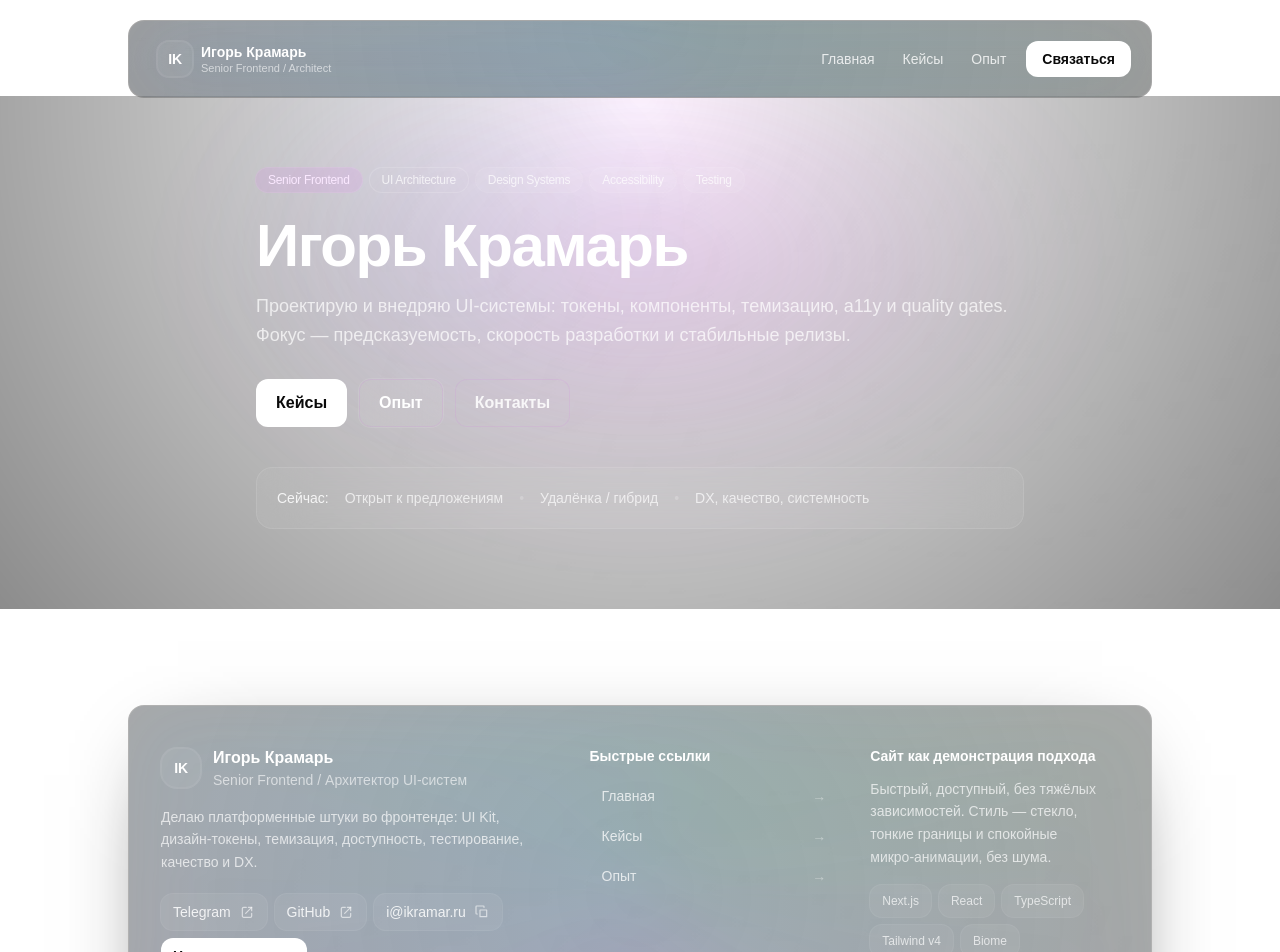
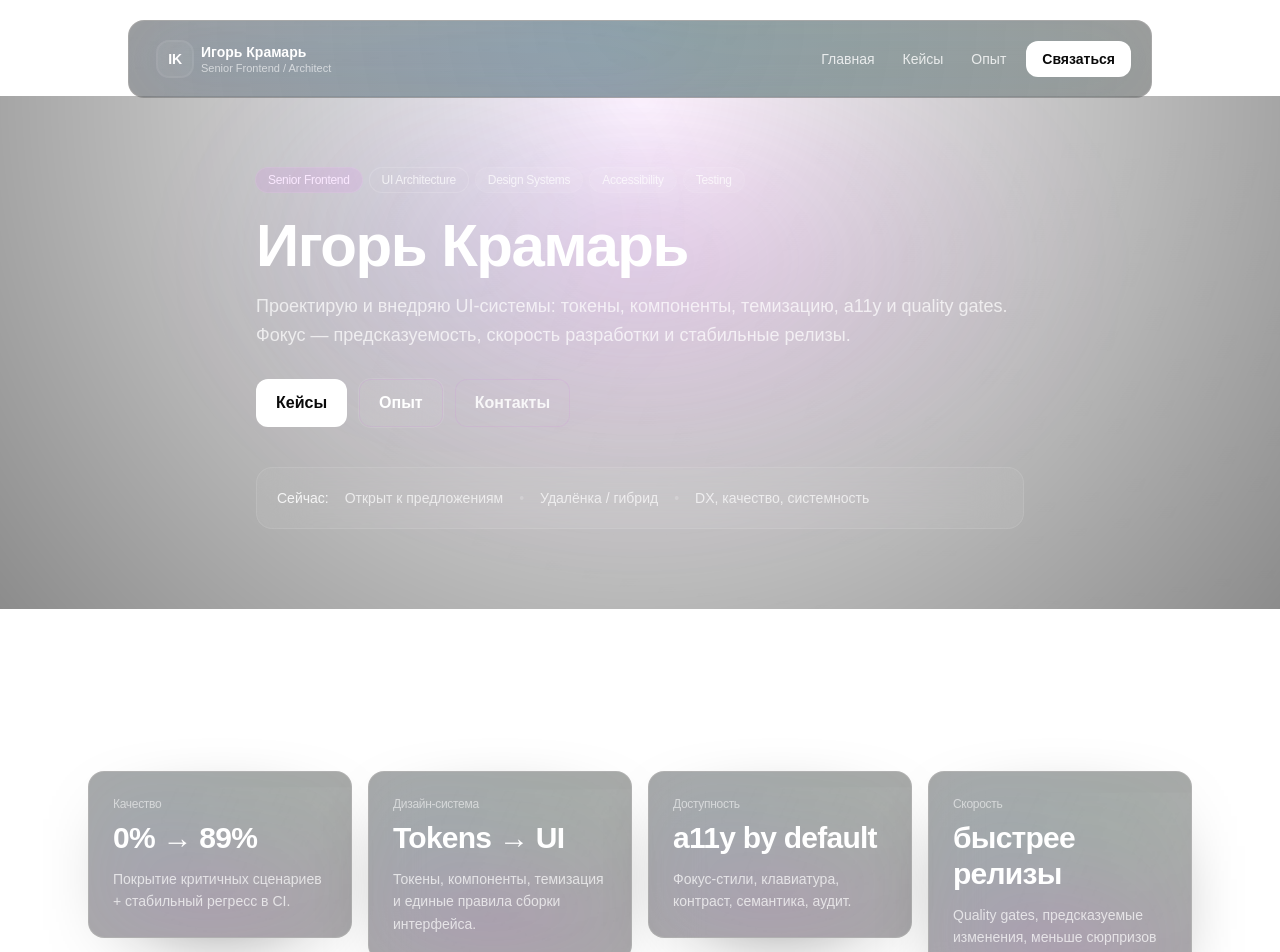
Before and after one commit to IgorKramar/kramar_portfolio, a Next.js app: page / in a window 1280 px wide. Shown: the top 952 px of the page. Built offline with nearby package versions, Linux system fonts and the light colour scheme.

Commit message:
feature: add AchievementsSection for main page

```diff
--- a/src/app/page.tsx
+++ b/src/app/page.tsx
@@ -1,9 +1,10 @@
-import { HeroSection } from "@/components";
+import { AchievementsSection, HeroSection } from "@/components";
 
 export default function HomePage() {
   return (
     <>
       <HeroSection />
+      <AchievementsSection />
       {/* дальше будут секции лонгрида */}
     </>
   );
--- a/src/components/index.ts
+++ b/src/components/index.ts
@@ -1,4 +1,4 @@
 export { CheckIcon, CopyIcon, ExternalIcon } from "./icons";
 export { Container, Footer, Header, Section } from "./layout";
-export { HeroSection } from "./pages";
+export { AchievementsSection, HeroSection } from "./pages";
 export { Badge, Button, Card, CardShell } from "./ui";
--- /dev/null
+++ b/src/components/pages/home/AchievementsSection/AchievementsSection.tsx
@@ -0,0 +1,48 @@
+import { Section } from "@/components";
+import { AchievementCard } from "./components";
+
+const ACHIEVEMENTS = [
+  {
+    label: "Качество",
+    value: "0% → 89%",
+    description: "Покрытие критичных сценариев + стабильный регресс в CI.",
+  },
+  {
+    label: "Дизайн‑система",
+    value: "Tokens → UI",
+    description: "Токены, компоненты, темизация и единые правила сборки интерфейса.",
+  },
+  {
+    label: "Доступность",
+    value: "a11y by default",
+    description: "Фокус‑стили, клавиатура, контраст, семантика, аудит.",
+  },
+  {
+    label: "Скорость",
+    value: "быстрее релизы",
+    description: "Quality gates, предсказуемые изменения, меньше сюрпризов в проде.",
+  },
+] as const;
+
+export function AchievementsSection() {
+  return (
+    <Section
+      id="achievements"
+      title="Результаты"
+      description="Коротко о том, что обычно улучшается после внедрения системного подхода."
+      size="wide"
+      tone="tight"
+    >
+      <div className="grid grid-cols-1 gap-4 sm:grid-cols-2 lg:grid-cols-4">
+        {ACHIEVEMENTS.map((a) => (
+          <AchievementCard
+            key={`${a.label}-${a.value}`}
+            label={a.label}
+            value={a.value}
+            description={a.description}
+          />
+        ))}
+      </div>
+    </Section>
+  );
+}
--- /dev/null
+++ b/src/components/pages/home/AchievementsSection/components/AchievementCard/AchievementCard.tsx
@@ -0,0 +1,21 @@
+import { Card, CardShell } from "@/components";
+
+export interface AchievementCardProps {
+  label: string;
+  value: string;
+  description: string;
+}
+
+export function AchievementCard({ label, value, description }: AchievementCardProps) {
+  return (
+    <CardShell>
+      <Card className="p-5 sm:p-6">
+        <div className="text-xs font-medium tracking-tight text-white/55">{label}</div>
+        <div className="mt-2 text-2xl font-semibold tracking-tight text-white sm:text-3xl">
+          {value}
+        </div>
+        <div className="mt-3 text-sm leading-relaxed text-white/70">{description}</div>
+      </Card>
+    </CardShell>
+  );
+}
--- /dev/null
+++ b/src/components/pages/home/AchievementsSection/components/AchievementCard/index.ts
@@ -0,0 +1 @@
+export { AchievementCard } from './AchievementCard';
--- /dev/null
+++ b/src/components/pages/home/AchievementsSection/components/index.ts
@@ -0,0 +1 @@
+export { AchievementCard } from './AchievementCard';
--- /dev/null
+++ b/src/components/pages/home/AchievementsSection/index.ts
@@ -0,0 +1 @@
+export { AchievementsSection } from './AchievementsSection';
--- a/src/components/pages/home/index.ts
+++ b/src/components/pages/home/index.ts
@@ -1 +1,2 @@
-export { HeroSection } from './HeroSection';
+export { AchievementsSection } from "./AchievementsSection";
+export { HeroSection } from "./HeroSection";
--- a/src/components/pages/index.ts
+++ b/src/components/pages/index.ts
@@ -1 +1 @@
-export { HeroSection } from './home';
+export { AchievementsSection, HeroSection } from "./home";
```
